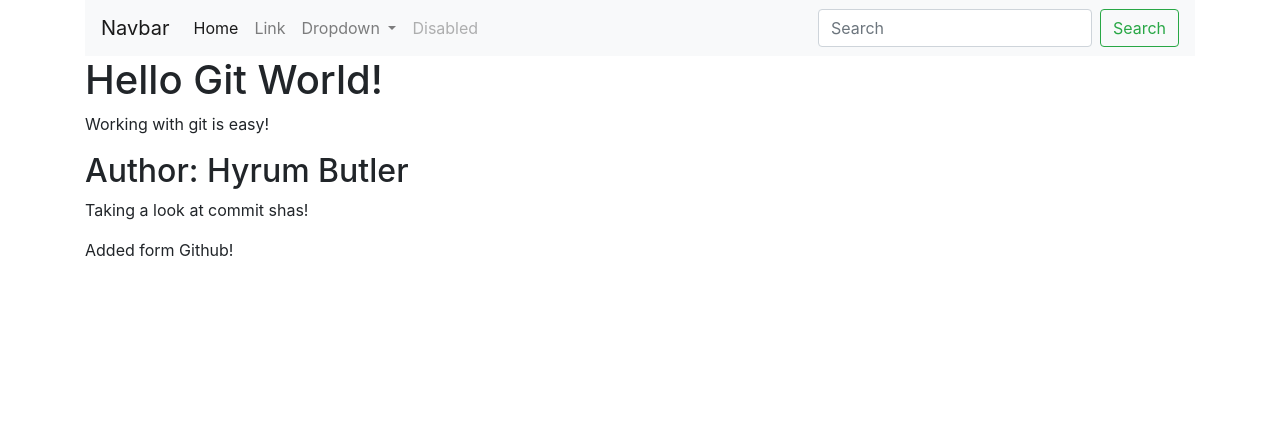
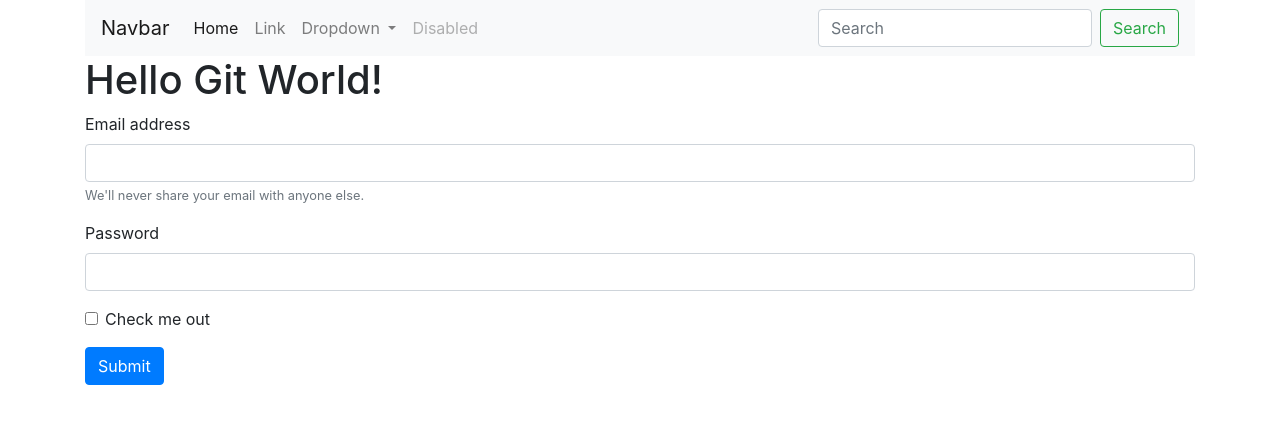
Before and after one commit to Brazenbillygoat/GitGitHubMasterclass, a plain HTML site: page index.html in a window 1280 px wide. Drawn offline with nearby package versions, Linux system fonts and the light colour scheme.

Commit message:
Add a sign-in form

```diff
--- a/index.html
+++ b/index.html
@@ -41,19 +41,24 @@
             </nav>
 
             <h1>Hello Git World!</h1>
-            <div>
-                <p>Working with git is easy!</p>
-            </div>
 
-            <h2>Author: Hyrum Butler</h2>
+            <form>
+                <div class="form-group">
+                  <label for="exampleInputEmail1">Email address</label>
+                  <input type="email" class="form-control" id="exampleInputEmail1" aria-describedby="emailHelp">
+                  <small id="emailHelp" class="form-text text-muted">We'll never share your email with anyone else.</small>
+                </div>
+                <div class="form-group">
+                  <label for="exampleInputPassword1">Password</label>
+                  <input type="password" class="form-control" id="exampleInputPassword1">
+                </div>
+                <div class="form-group form-check">
+                  <input type="checkbox" class="form-check-input" id="exampleCheck1">
+                  <label class="form-check-label" for="exampleCheck1">Check me out</label>
+                </div>
+                <button type="submit" class="btn btn-primary">Submit</button>
+              </form>
 
-            <div>
-                <p>Taking a look at commit shas!</p>
-            </div>
-
-            <div>
-                <p>Added form Github!</p>
-            </div>
         </div>
         <script src="https://code.jquery.com/jquery-3.4.1.slim.min.js" integrity="sha384-J6qa4849blE2+poT4WnyKhv5vZF5SrPo0iEjwBvKU7imGFAV0wwj1yYfoRSJoZ+n" crossorigin="anonymous"></script>
         <script src="https://cdn.jsdelivr.net/npm/popper.js@1.16.0/dist/umd/popper.min.js" integrity="sha384-Q6E9RHvbIyZFJoft+2mJbHaEWldlvI9IOYy5n3zV9zzTtmI3UksdQRVvoxMfooAo" crossorigin="anonymous"></script>
```
